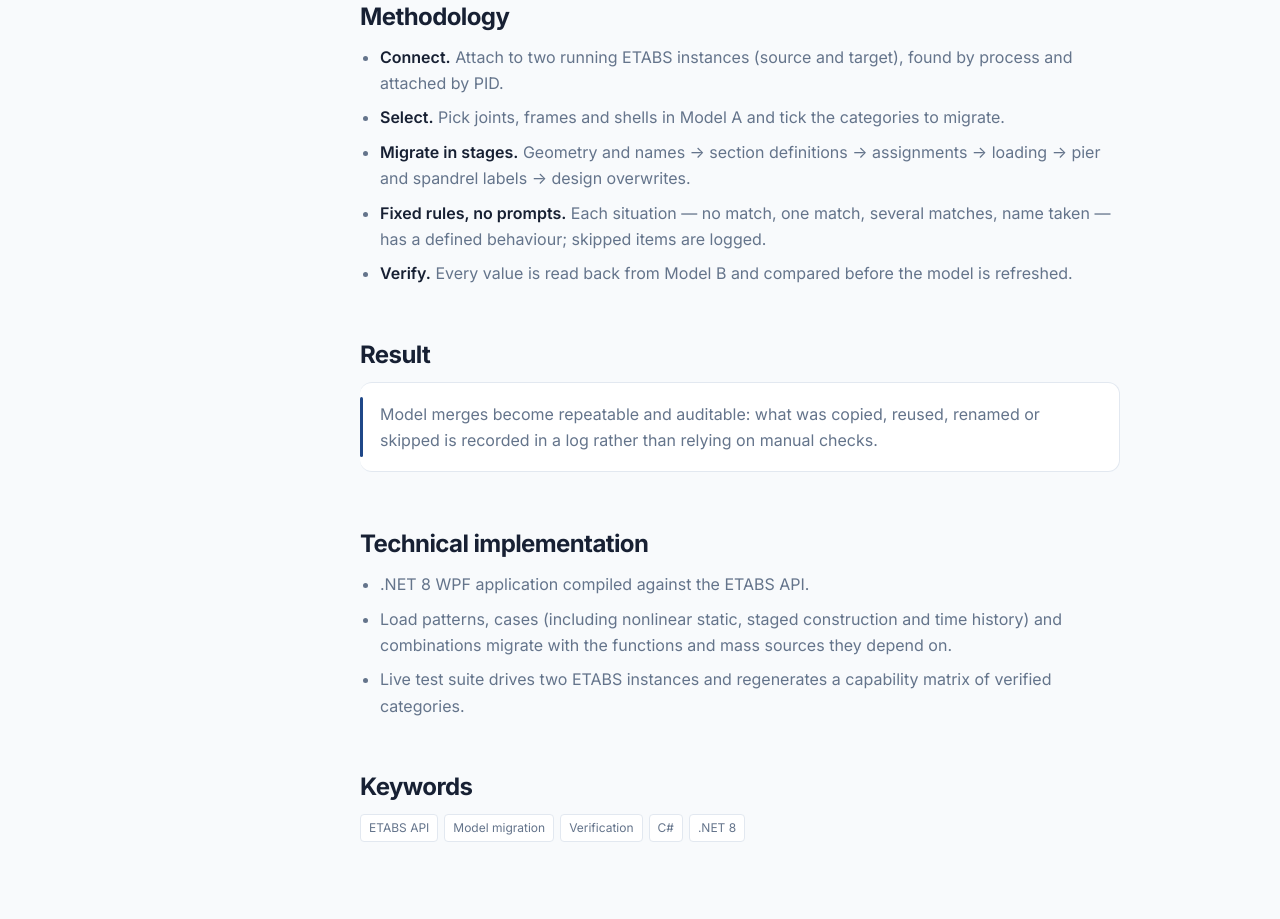
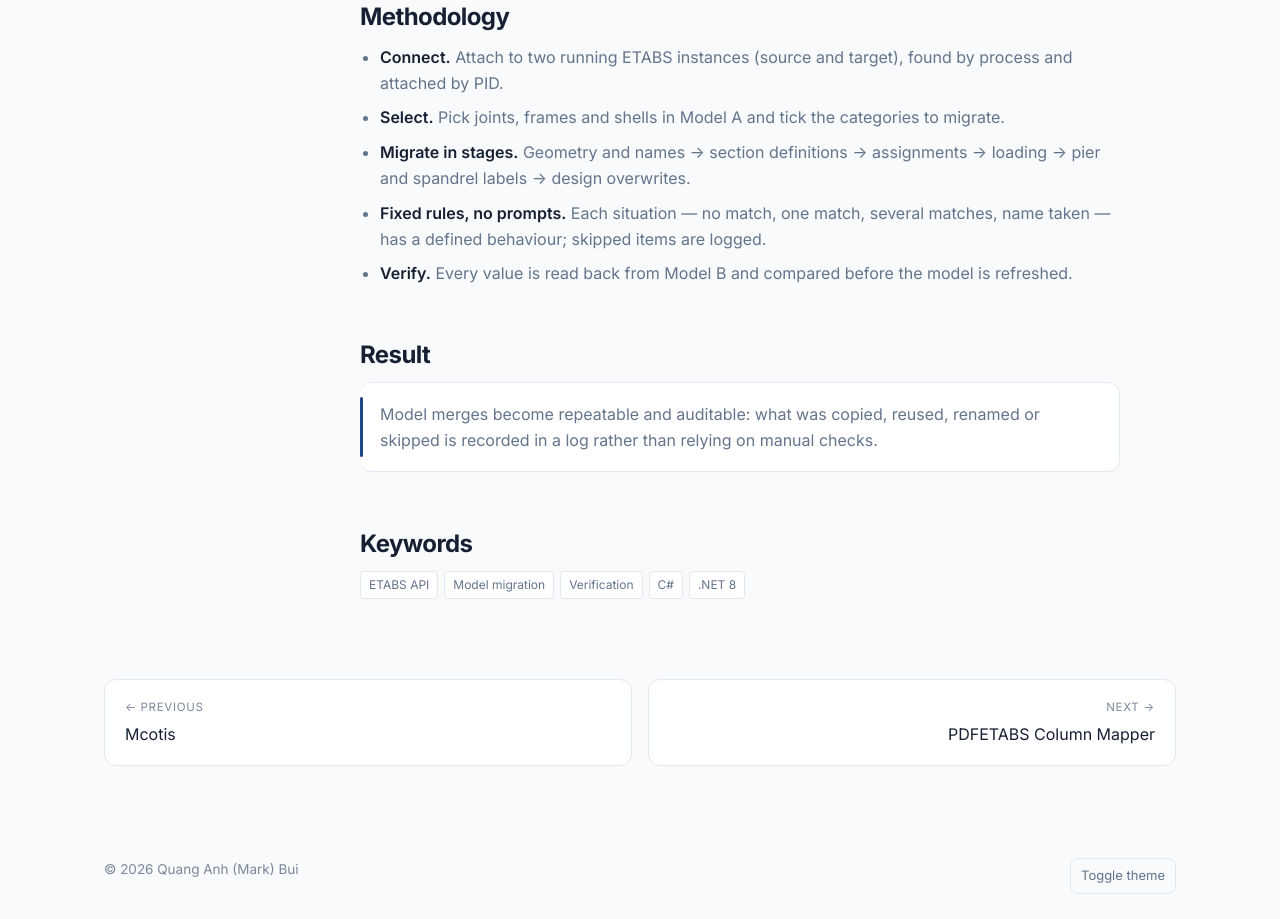
Before and after one commit to Anhbq1298/porfolio, a plain HTML site: page tools/bridger.html in a window 1280 px wide. Shown: the part 2830-3749 px from the top of the page. Drawn offline with Linux system fonts and the light colour scheme.

Commit message:
Remove Bridger technical implementation section and TOC link

```diff
--- a/tools/bridger.html
+++ b/tools/bridger.html
@@ -37,18 +37,14 @@
 <main>
 <div class="cs-hero"><button data-full="../assets/bridger-ui.jpg" data-cap="Bridger — connections, migration options and execution log"><img src="../assets/bridger-ui.jpg" alt="Bridger — connections, migration options and execution log"></button></div>
 <div class="cs-body">
-  <aside class="toc"><b>On this page</b><a href="#problem">Problem</a><a href="#how-it-works">Solution</a><a href="#methodology">Methodology</a><a href="#result">Result</a><a href="#technical-implementation">Technical implementation</a><a href="#keywords">Keywords</a></aside>
+  <aside class="toc"><b>On this page</b><a href="#problem">Problem</a><a href="#how-it-works">Solution</a><a href="#methodology">Methodology</a><a href="#result">Result</a><a href="#keywords">Keywords</a></aside>
   <article><section id="problem"><h2>Problem</h2><p>Design teams often develop parts of a building in separate ETABS models and later need to merge them. Copying objects by hand loses unique names and assignments, and re-applying sections, releases, springs, loads and labels is slow and easy to get wrong.</p></section><section id="how-it-works"><h2>Solution</h2><p>Read model objects and their assignments, transfer them using ETABS APIs and verify the target model before accepting the migration.</p><figure class="flow"><button data-full="../assets/flow-bridger.svg" data-cap="Bridger — how it works"><img src="../assets/flow-bridger.svg" alt="Workflow diagram for Bridger"></button></figure></section><section id="methodology"><h2>Methodology</h2><ul>
 <li><b>Connect.</b> Attach to two running ETABS instances (source and target), found by process and attached by PID.</li>
 <li><b>Select.</b> Pick joints, frames and shells in Model A and tick the categories to migrate.</li>
 <li><b>Migrate in stages.</b> Geometry and names → section definitions → assignments → loading → pier and spandrel labels → design overwrites.</li>
 <li><b>Fixed rules, no prompts.</b> Each situation — no match, one match, several matches, name taken — has a defined behaviour; skipped items are logged.</li>
 <li><b>Verify.</b> Every value is read back from Model B and compared before the model is refreshed.</li>
-</ul></section><section id="result"><h2>Result</h2><div class="callout"><p>Model merges become repeatable and auditable: what was copied, reused, renamed or skipped is recorded in a log rather than relying on manual checks.</p></div></section><section id="technical-implementation"><h2>Technical implementation</h2><ul>
-<li>.NET 8 WPF application compiled against the ETABS API.</li>
-<li>Load patterns, cases (including nonlinear static, staged construction and time history) and combinations migrate with the functions and mass sources they depend on.</li>
-<li>Live test suite drives two ETABS instances and regenerates a capability matrix of verified categories.</li>
-</ul></section><section id="keywords"><h2>Keywords</h2><div class="tags"><span>ETABS API</span><span>Model migration</span><span>Verification</span><span>C#</span><span>.NET 8</span></div></section></article>
+</ul></section><section id="result"><h2>Result</h2><div class="callout"><p>Model merges become repeatable and auditable: what was copied, reused, renamed or skipped is recorded in a log rather than relying on manual checks.</p></div></section><section id="keywords"><h2>Keywords</h2><div class="tags"><span>ETABS API</span><span>Model migration</span><span>Verification</span><span>C#</span><span>.NET 8</span></div></section></article>
 </div>
 <nav class="pager" aria-label="More"><a href="mcotis.html"><small>← Previous</small>Mcotis</a><a class="next" href="pdfetabs-column-mapper.html"><small>Next →</small>PDFETABS Column Mapper</a></nav>
 </main>
```
